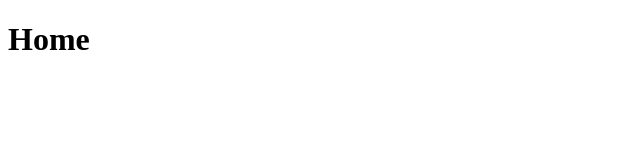
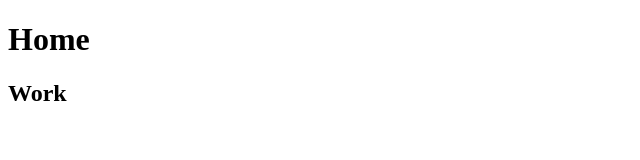
Before and after one commit to BelikovPavlo/Hw, a plain HTML site: page index.html in a window 1280 px wide. Shown: the full height of the page, 0-640 px from the left. Drawn offline with Linux system fonts and the light colour scheme.

Commit message:
second commit

```diff
--- a/index.html
+++ b/index.html
@@ -7,6 +7,6 @@
 </head>
 <body>
     <h1>Home</h1>
-
+    <h2>Work</h2>
 </body>
 </html>
```
